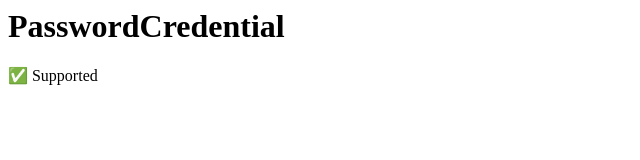
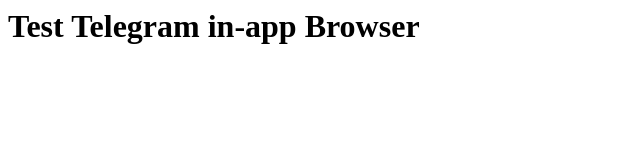
Before and after one commit to 30decspark/test-cloudflare-page, a plain HTML site: page index.html in a window 1280 px wide. Shown: the whole page, without its empty margins (0-640 px from the left). Drawn offline with Linux system fonts and the light colour scheme.

Commit message:
Update index.html

```diff
--- a/index.html
+++ b/index.html
@@ -1,6 +1,6 @@
-<h1>PasswordCredential</h1>
+<h1>Test Telegram in-app Browser</h1>
 <div id="demo"></div>
 
 <script>
-document.getElementById("demo").innerHTML = "PasswordCredential" in window ? "✅ Supported" : "❌ Not supported";
+document.getElementById("demo").innerHTML = JSON.stringify(window);
 </script>
```
